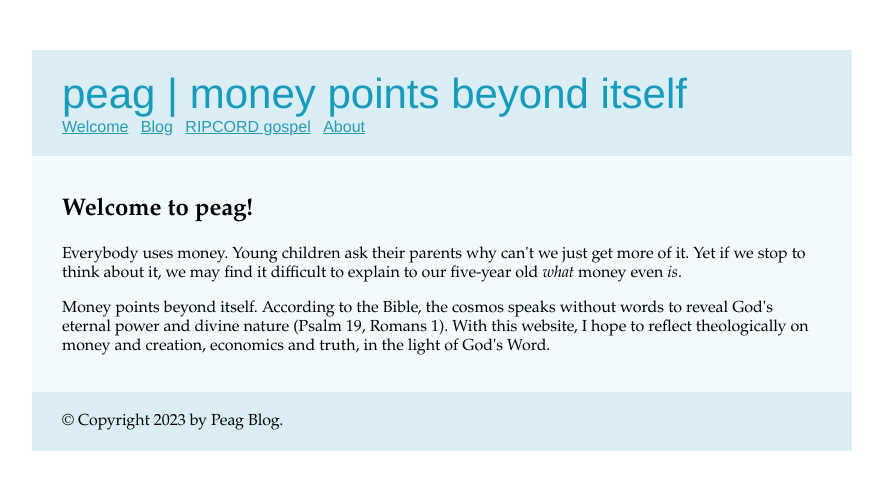
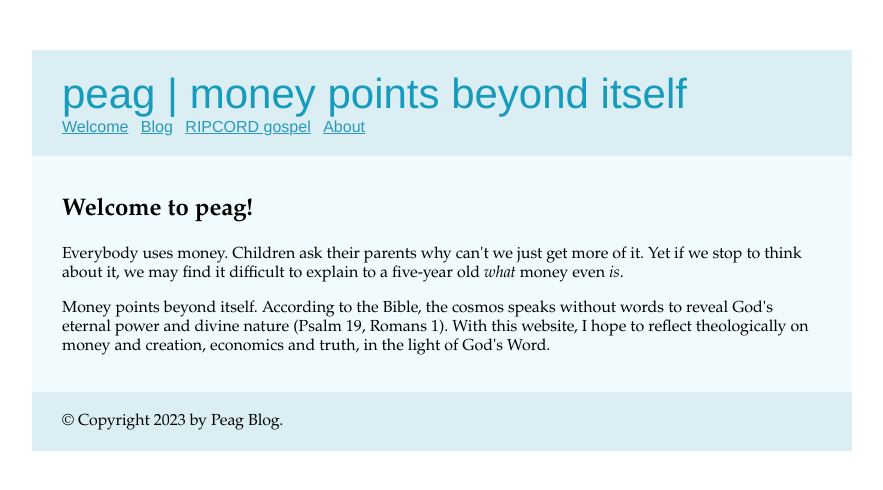
Before and after one commit to PeagCafe/PeagCafe.github.io, a plain HTML site: page index.html in a window 1280 px wide. Shown: the whole page, without its empty margins (198-1081 px from the left). Drawn offline with Linux system fonts and the light colour scheme.

Commit message:
Correct typo on Welcome page

```diff
--- a/index.html
+++ b/index.html
@@ -21,7 +21,7 @@
   <div class="page">
 
   <h2>Welcome to peag!</h2>
-  <p>Everybody uses money. Young children ask their parents why can't we just get more of it. Yet if we stop to think about it, we may find it difficult to explain to our five-year old <em>what</em> money even <em>is</em>.</p>
+  <p>Everybody uses money. Children ask their parents why can't we just get more of it. Yet if we stop to think about it, we may find it difficult to explain to a five-year old <em>what</em> money even <em>is</em>.</p>
 <p>Money points beyond itself. According to the Bible, the cosmos speaks without words to reveal God's eternal power and divine nature (Psalm 19, Romans 1). With this website, I hope to reflect theologically on money and creation, economics and truth, in the light of God's Word.</p>
 
 
```
